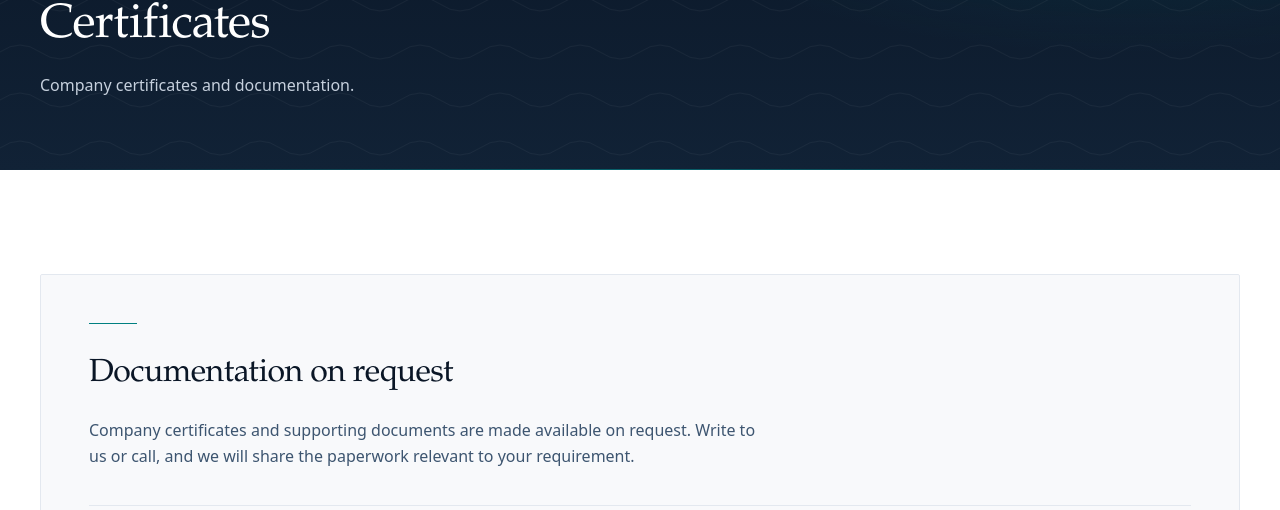
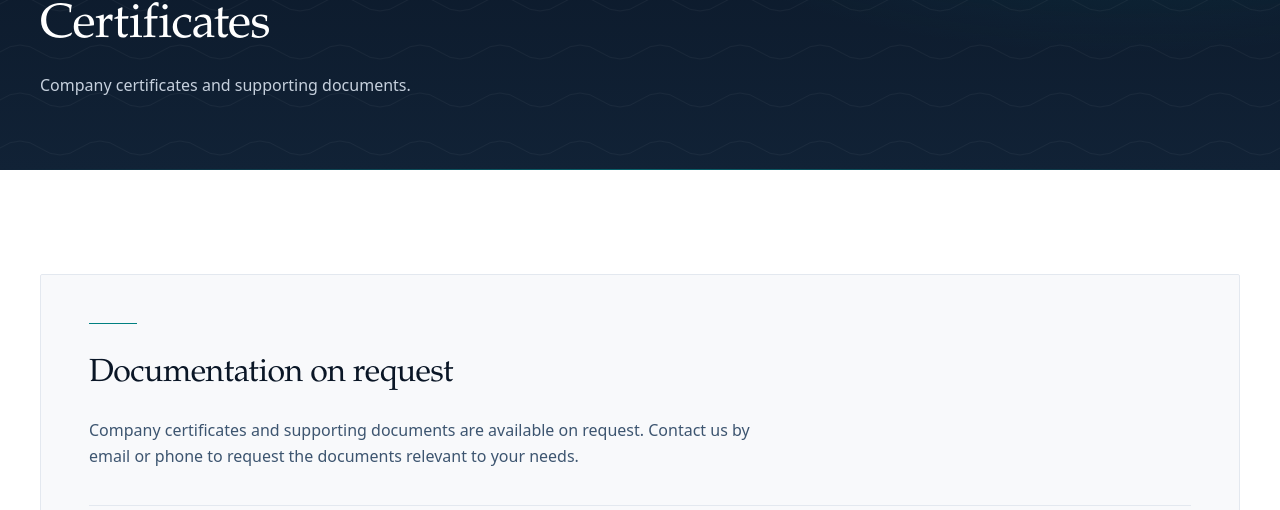
Before and after one commit to xconversionlab/unisys-enviro-tech, a Next.js app: page /about/certificates in a window 1280 px wide. Shown: the part 290-800 px from the top of the page. Built offline with nearby package versions, Linux system fonts and the light colour scheme; no server answers.

Commit message:
Make certificate request copy more professional

```diff
--- a/src/app/about/certificates/page.tsx
+++ b/src/app/about/certificates/page.tsx
@@ -26,7 +26,7 @@ export default function CertificatesPage() {
         ]}
         eyebrow="About Us"
         title="Certificates"
-        description="Company certificates and documentation."
+        description="Company certificates and supporting documents."
       />
 
       <section className="section-padding bg-white">
@@ -38,9 +38,7 @@ export default function CertificatesPage() {
                 Documentation on request
               </h2>
               <p className="mt-4 max-w-2xl leading-relaxed text-navy-600">
-                Company certificates and supporting documents are made available on
-                request. Write to us or call, and we will share the paperwork relevant to
-                your requirement.
+                Company certificates and supporting documents are available on request. Contact us by email or phone to request the documents relevant to your needs.
               </p>
 
               <div className="mt-9 flex flex-col gap-6 border-t border-navy-100 pt-8 sm:flex-row sm:items-center">
```
